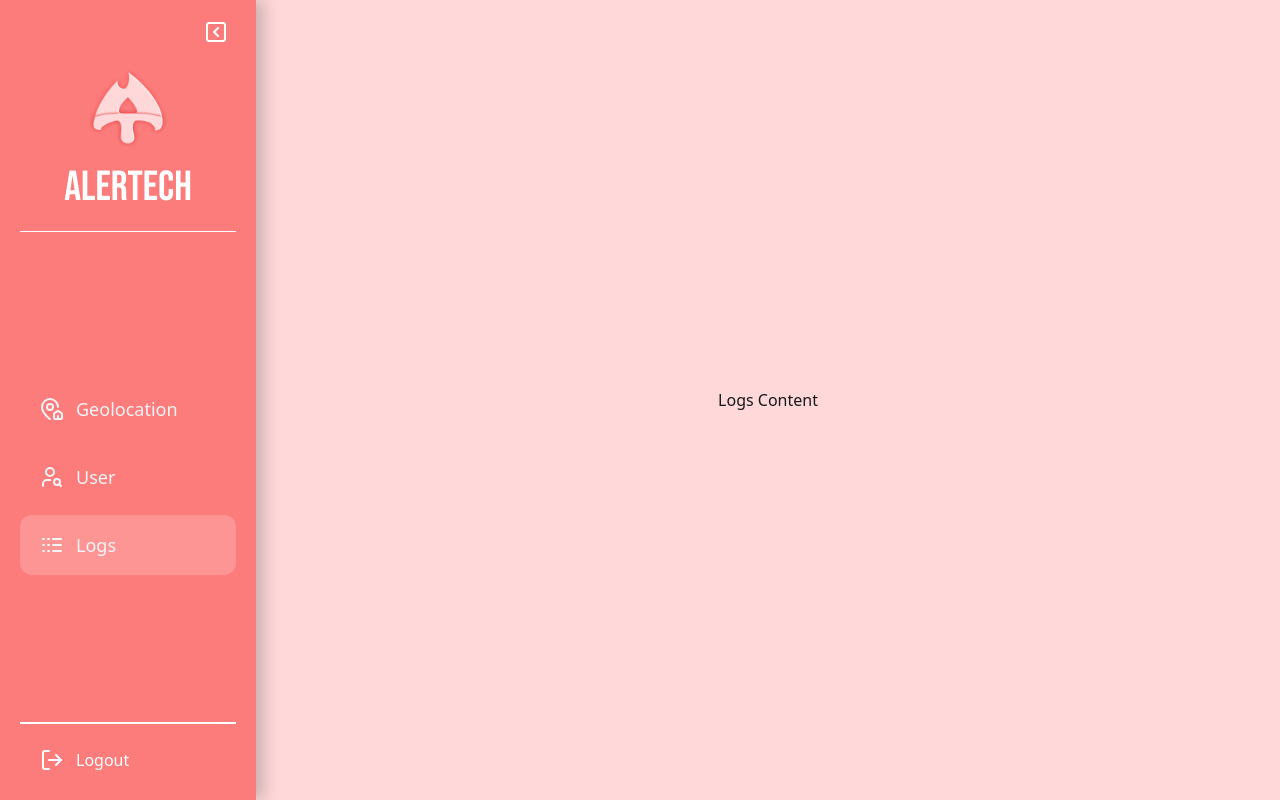
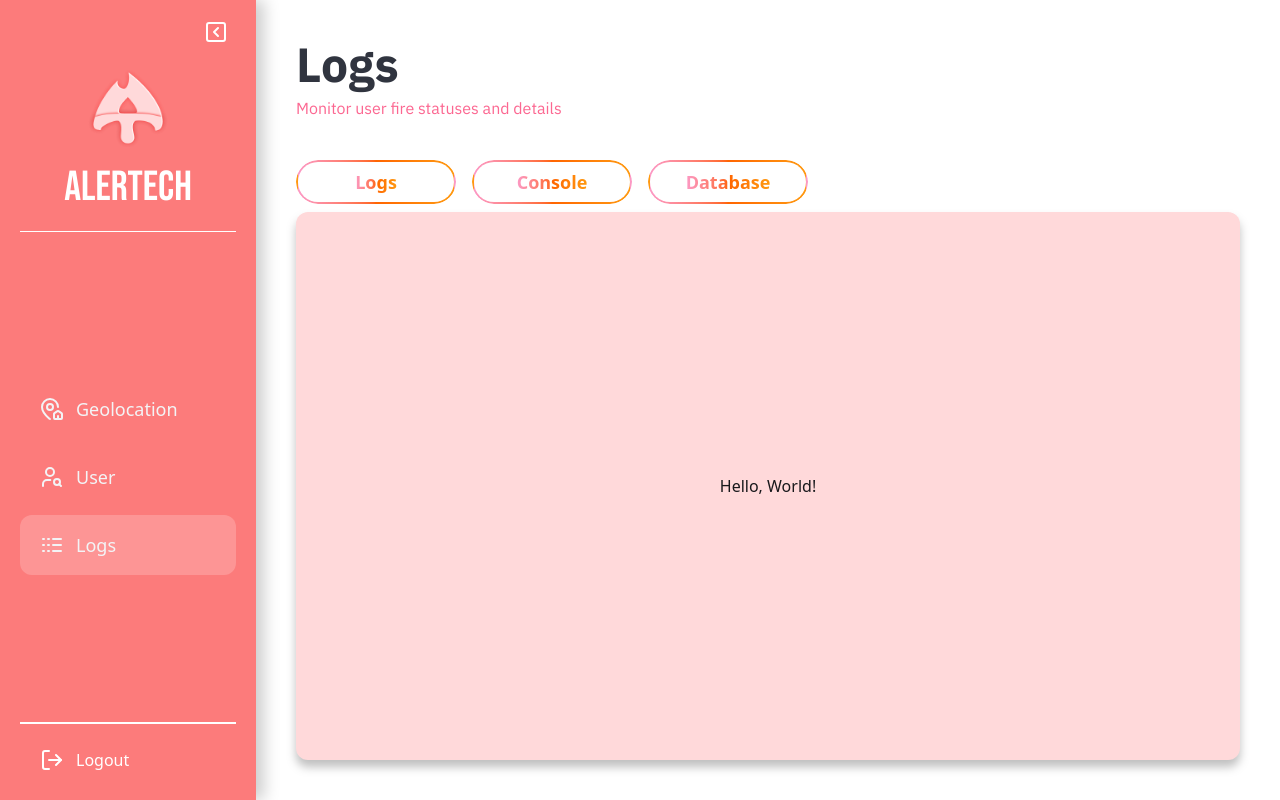
Before and after one commit to geraldsberongoy/Arduino-Hackathon-Web, a React (Vite) app in the folder frontend/: page /dashboard in a window 1280 px wide. Both pictures are taken after a click on the button "Logs". Built offline with nearby package versions, Linux system fonts and the light colour scheme.

Commit message:
feat: redesign Logs component with improved layout and navigation tabs

```diff
--- a/frontend/src/components/Logs.jsx
+++ b/frontend/src/components/Logs.jsx
@@ -1,7 +1,57 @@
 import React from "react";
 
+const tabs = ["Logs", "Console", "Database"]; // Moved outside for better readability
+
 const Logs = () => {
-  return <div>Logs Content</div>;
+  return (
+    <>
+      {/* Logs Page Container */}
+      <div className="w-full h-screen bg-white p-10">
+
+        {/* Logs Panel */}
+        <div className="w-full h-full flex flex-col gap-10">
+
+          {/* Page Header */}
+          <div className="flex flex-col gap-2">
+            <h1 className="text-5xl font-bold font-['IBM_Plex_Sans'] text-[#30343f]">Logs</h1>
+            <p className="justify-start text-[#fc6791] text-base font-normal font-['IBM_Plex_Sans']">
+              Monitor user fire statuses and details
+            </p>
+          </div>
+
+          {/* Logs Dashboard */}
+          <div className="flex flex-col w-full flex-grow gap-2">
+
+            {/* Navigation Tabs */}
+            <div className="flex flex-row gap-4">
+                {tabs.map((tab, index) => (
+                <button
+                key={index}
+                className="relative px-6 py-2 text-lg font-semibold rounded-full overflow-hidden cursor-pointer w-40"
+                >
+
+                  {/* Gradient Border */}
+                  <span className="absolute inset-0 rounded-full border-2 border-transparent bg-gradient-to-r from-[#FC99C5] via-[#FF6501] to-[#F91] p-[0.1px]">
+                    <span className="block h-full w-full rounded-full bg-white"></span>
+                  </span>
+
+                  {/* Gradient Text */}
+                  <span className="relative z-10 bg-clip-text text-transparent bg-gradient-to-r from-[#FC99C5] via-[#FF6501] to-[#F91]">
+                    {tab}
+                  </span>
+                </button>
+              ))}
+            </div>
+
+            {/* Active Content Area */}
+            <div className="bg-[#FFD9DA] flex justify-center items-center w-full flex-grow drop-shadow-[0_7px_5px_rgba(0,0,0,0.25)] rounded-xl">
+              <h1>Hello, World!</h1>
+            </div>
+          </div>
+        </div>
+      </div>
+    </>
+  );
 };
 
 export default Logs;
```
